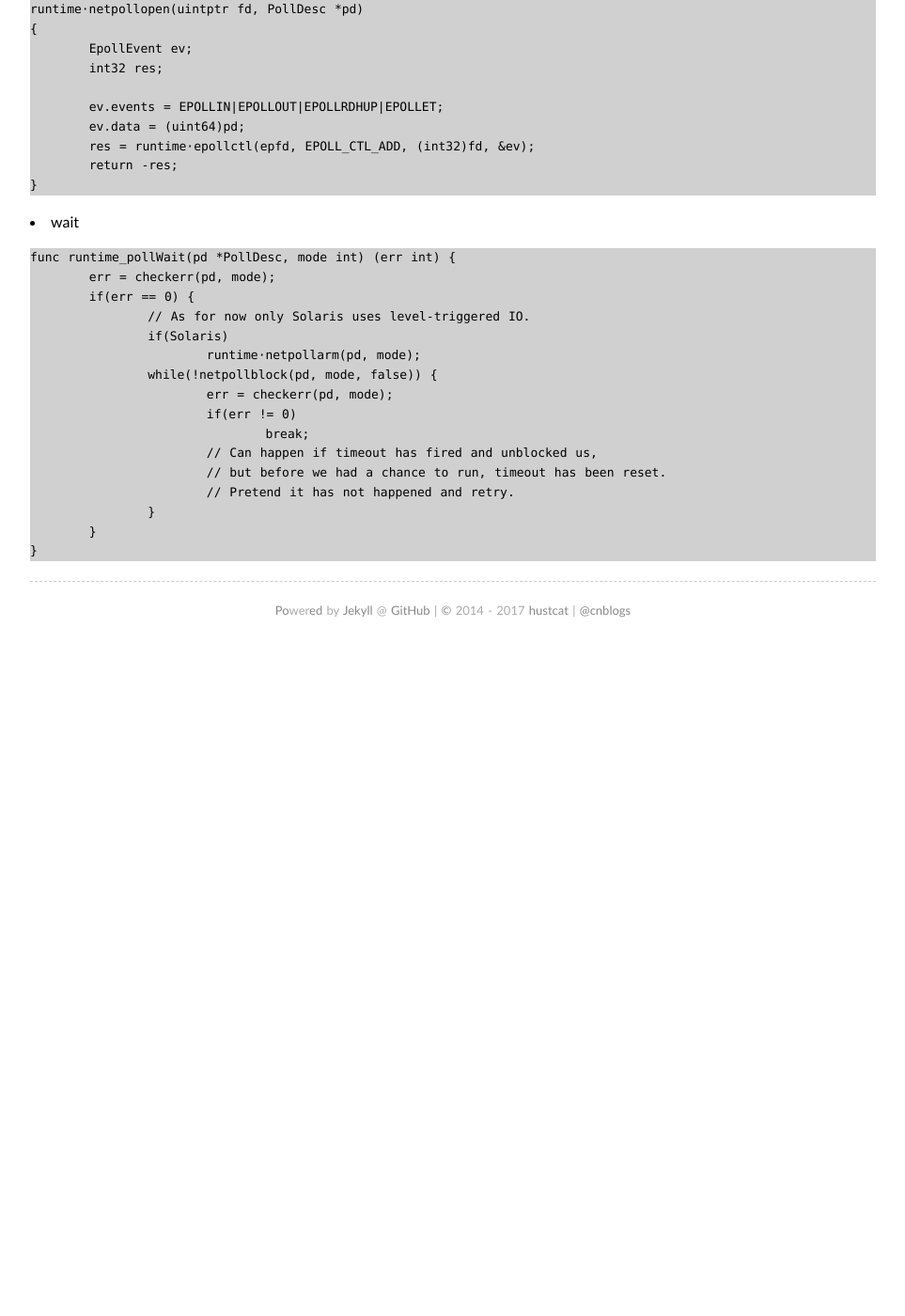
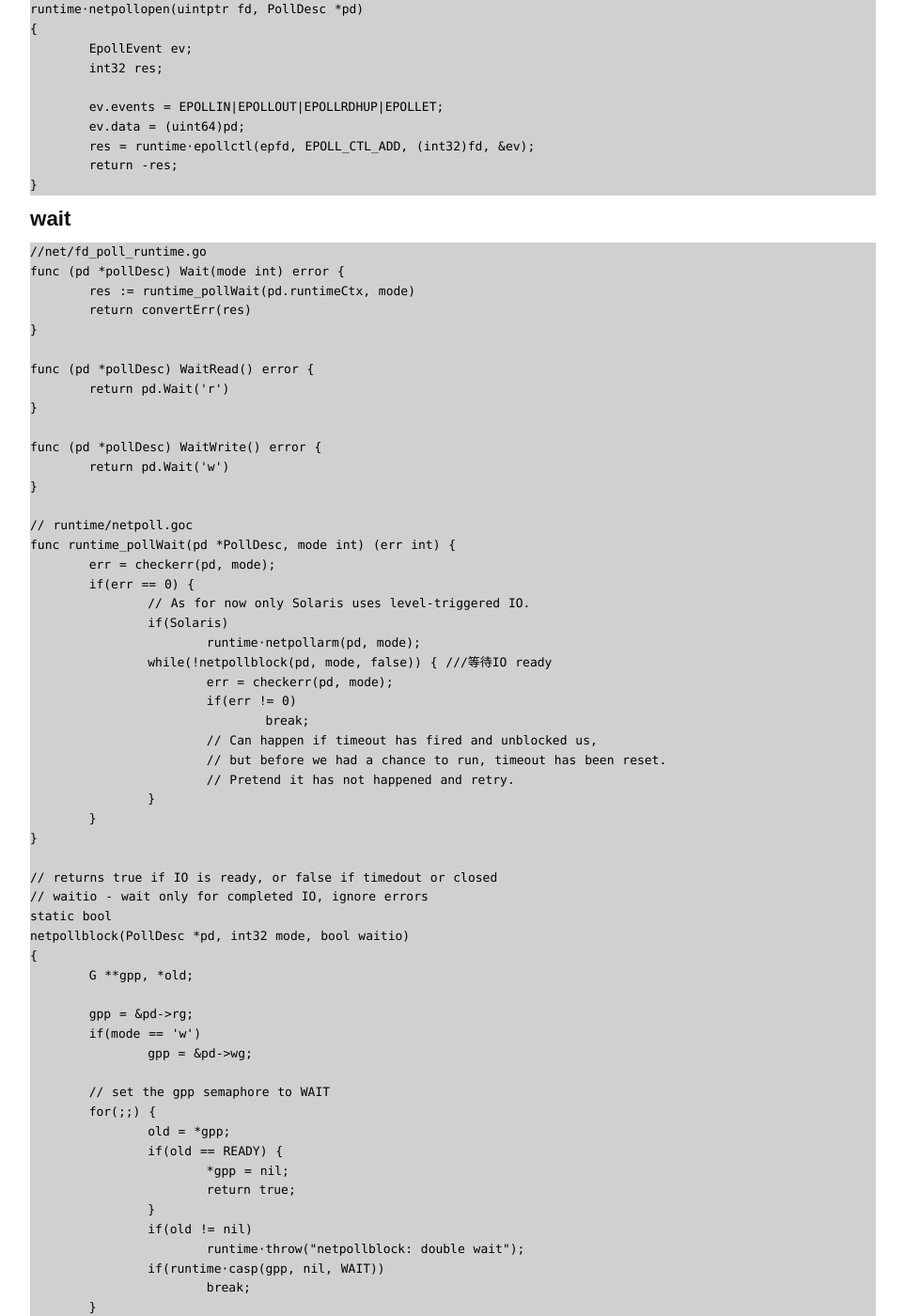
Before and after one commit to hustcat/hustcat.github.io, a Jekyll site: the page built from wiki/go_epoll.md, in a window 1280 px wide and 1400 px high, scrolled down 1984 px. Shown: the whole window at 94% size, without its empty margins (158-1121 px from the left). Built offline with Jekyll 4.4.1, drawn with Linux system fonts in a browser that asks for light colours; some web fonts are replaced; our own code applies the rules of GitHub Pages for plain Markdown files; comment, search, counter and statistics services are not loaded; before the commit the page ends 2676 px from its top, so only the background shows below that; some of the changed text lies outside the part shown.

Commit message:
Update go_epoll.md

````diff
--- a/wiki/go_epoll.md
+++ b/wiki/go_epoll.md
@@ -109,16 +109,31 @@ runtime·netpollopen(uintptr fd, PollDesc *pd)
 }
 ```
 
-* wait
+## wait
 
 ```
+//net/fd_poll_runtime.go
+func (pd *pollDesc) Wait(mode int) error {
+	res := runtime_pollWait(pd.runtimeCtx, mode)
+	return convertErr(res)
+}
+
+func (pd *pollDesc) WaitRead() error {
+	return pd.Wait('r')
+}
+
+func (pd *pollDesc) WaitWrite() error {
+	return pd.Wait('w')
+}
+
+// runtime/netpoll.goc
 func runtime_pollWait(pd *PollDesc, mode int) (err int) {
 	err = checkerr(pd, mode);
 	if(err == 0) {
 		// As for now only Solaris uses level-triggered IO.
 		if(Solaris)
 			runtime·netpollarm(pd, mode);
-		while(!netpollblock(pd, mode, false)) {
+		while(!netpollblock(pd, mode, false)) { ///等待IO ready
 			err = checkerr(pd, mode);
 			if(err != 0)
 				break;
@@ -128,4 +143,40 @@ func runtime_pollWait(pd *PollDesc, mode int) (err int) {
 		}
 	}
 }
+
+// returns true if IO is ready, or false if timedout or closed
+// waitio - wait only for completed IO, ignore errors
+static bool
+netpollblock(PollDesc *pd, int32 mode, bool waitio)
+{
+	G **gpp, *old;
+
+	gpp = &pd->rg;
+	if(mode == 'w')
+		gpp = &pd->wg;
+
+	// set the gpp semaphore to WAIT
+	for(;;) {
+		old = *gpp;
+		if(old == READY) {
+			*gpp = nil;
+			return true;
+		}
+		if(old != nil)
+			runtime·throw("netpollblock: double wait");
+		if(runtime·casp(gpp, nil, WAIT))
+			break;
+	}
+
+	// need to recheck error states after setting gpp to WAIT
+	// this is necessary because runtime_pollUnblock/runtime_pollSetDeadline/deadlineimpl
+	// do the opposite: store to closing/rd/wd, membarrier, load of rg/wg
+	if(waitio || checkerr(pd, mode) == 0)
+		runtime·park((bool(*)(G*, void*))blockcommit, gpp, "IO wait"); ////wait IO
+	// be careful to not lose concurrent READY notification
+	old = runtime·xchgp(gpp, nil);
+	if(old > WAIT)
+		runtime·throw("netpollblock: corrupted state");
+	return old == READY;
+}
 ```
````
